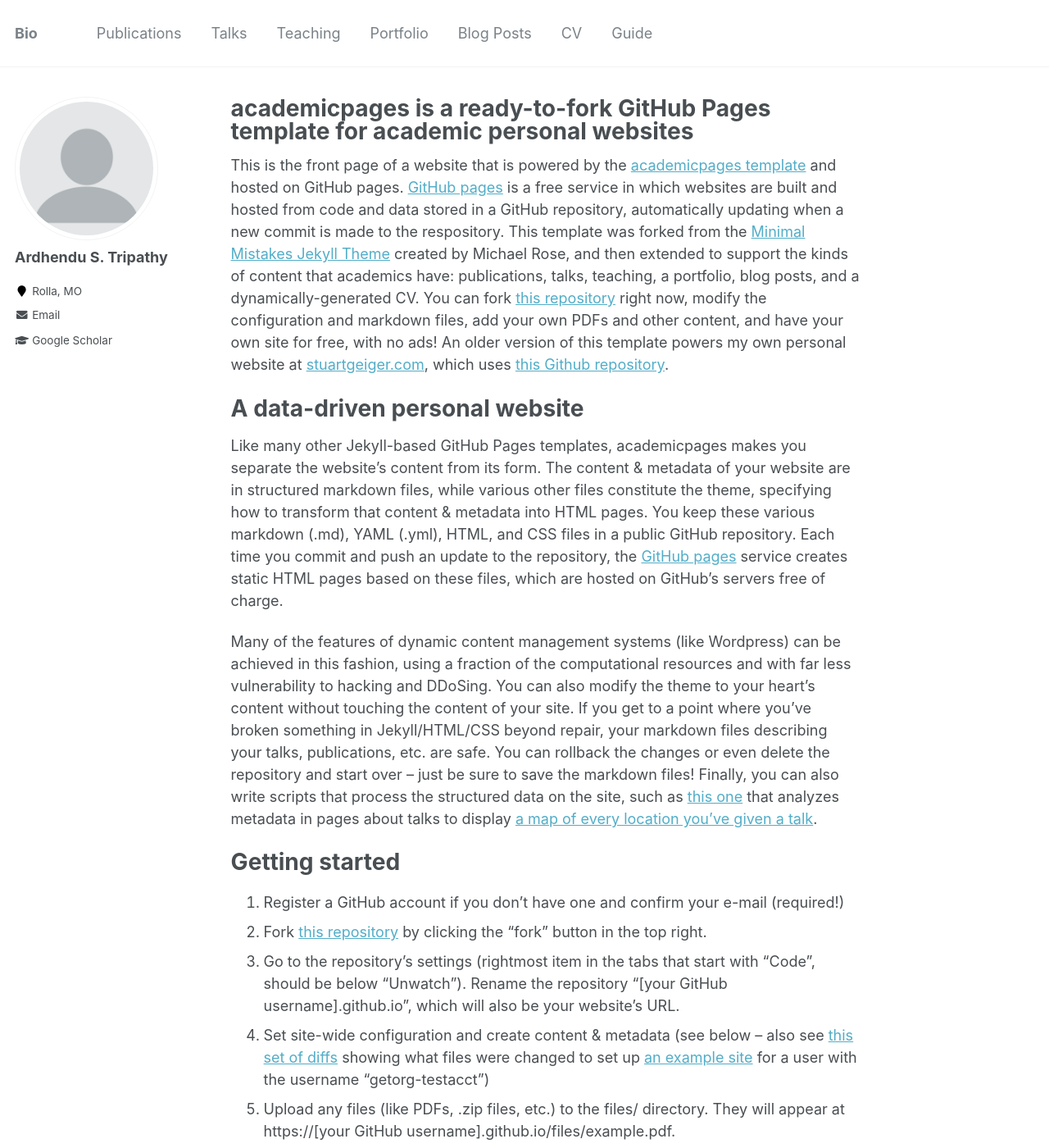
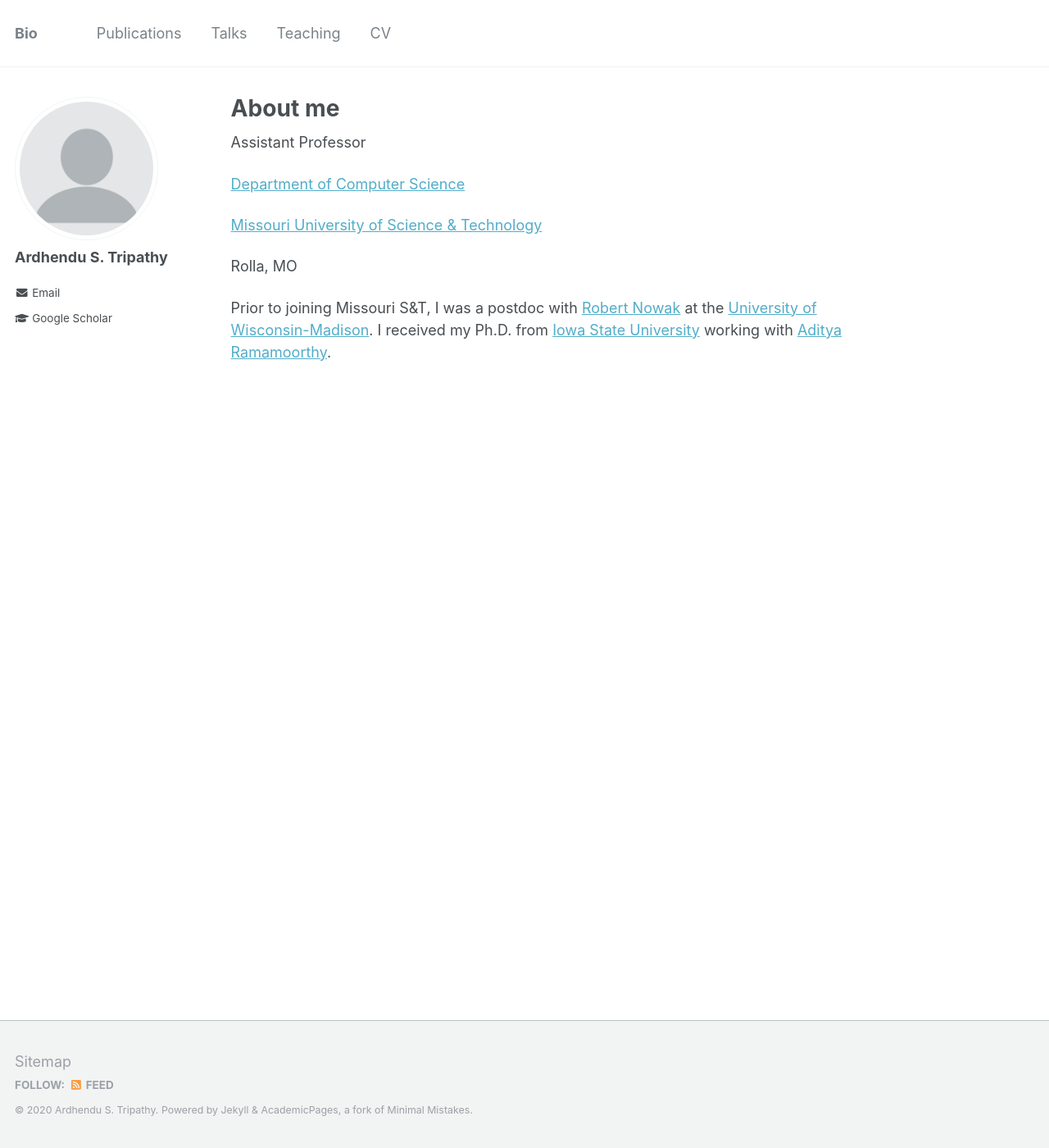
Before and after one commit to astripathy/astripathy.github.io, a Jekyll site: the page built from _pages/about.md, in a window 1280 px wide and 1400 px high. Shown: the whole window at 82% size. Built offline with Jekyll 4.4.1, drawn with Linux system fonts in a browser that asks for light colours; some of the changed text lies outside the part shown.

Commit message:
brief bio

```diff
--- a/_config.yml
+++ b/_config.yml
@@ -9,7 +9,7 @@
 locale                   : "en-US"
 title                    : "Bio"
 title_separator          : "-"
-name                     : &name "Home"
+name                     : &name "Ardhendu S. Tripathy"
 description              : &description "Research Summary"
 url                      : https://astripathy.github.io # the base hostname & protocol for your site e.g. "https://mmistakes.github.io"
 baseurl                  : "" # the subpath of your site, e.g. "/blog"
@@ -83,7 +83,7 @@ author:
   name             : "Ardhendu S. Tripathy"
   avatar           : "profile.png"
   bio              : " "
-  location         : "Rolla, MO"
+  location         : #"Rolla, MO"
   employer         :
   pubmed           :
   googlescholar    : "https://scholar.google.com/citations?user=OnebtwYAAAAJ&sortby=pubdate"
--- a/_data/navigation.yml
+++ b/_data/navigation.yml
@@ -9,14 +9,13 @@ main:
   - title: "Teaching"
     url: /teaching/
 
-  - title: "Portfolio"
-    url: /portfolio/
 
-  - title: "Blog Posts"
-    url: /year-archive/
+
+  # - title: "Blog Posts"
+  #   url: /year-archive/
 
   - title: "CV"
     url: /cv/
 
-  - title: "Guide"
-    url: /markdown/
+  # - title: "Guide"
+  #   url: /markdown/
--- a/_pages/about.md
+++ b/_pages/about.md
@@ -1,6 +1,6 @@
 ---
 permalink: /
-title: "academicpages is a ready-to-fork GitHub Pages template for academic personal websites"
+title: "About me"
 excerpt: "About me"
 author_profile: true
 redirect_from:
@@ -8,15 +8,19 @@ redirect_from:
   - /about.html
 ---
 
-This is the front page of a website that is powered by the [academicpages template](https://github.com/academicpages/academicpages.github.io) and hosted on GitHub pages. [GitHub pages](https://pages.github.com) is a free service in which websites are built and hosted from code and data stored in a GitHub repository, automatically updating when a new commit is made to the respository. This template was forked from the [Minimal Mistakes Jekyll Theme](https://mmistakes.github.io/minimal-mistakes/) created by Michael Rose, and then extended to support the kinds of content that academics have: publications, talks, teaching, a portfolio, blog posts, and a dynamically-generated CV. You can fork [this repository](https://github.com/academicpages/academicpages.github.io) right now, modify the configuration and markdown files, add your own PDFs and other content, and have your own site for free, with no ads! An older version of this template powers my own personal website at [stuartgeiger.com](http://stuartgeiger.com), which uses [this Github repository](https://github.com/staeiou/staeiou.github.io).
+Assistant Professor
 
-A data-driven personal website
-======
-Like many other Jekyll-based GitHub Pages templates, academicpages makes you separate the website's content from its form. The content & metadata of your website are in structured markdown files, while various other files constitute the theme, specifying how to transform that content & metadata into HTML pages. You keep these various markdown (.md), YAML (.yml), HTML, and CSS files in a public GitHub repository. Each time you commit and push an update to the repository, the [GitHub pages](https://pages.github.com/) service creates static HTML pages based on these files, which are hosted on GitHub's servers free of charge.
+[Department of Computer Science](https://cs.mst.edu)
 
-Many of the features of dynamic content management systems (like Wordpress) can be achieved in this fashion, using a fraction of the computational resources and with far less vulnerability to hacking and DDoSing. You can also modify the theme to your heart's content without touching the content of your site. If you get to a point where you've broken something in Jekyll/HTML/CSS beyond repair, your markdown files describing your talks, publications, etc. are safe. You can rollback the changes or even delete the repository and start over -- just be sure to save the markdown files! Finally, you can also write scripts that process the structured data on the site, such as [this one](https://github.com/academicpages/academicpages.github.io/blob/master/talkmap.ipynb) that analyzes metadata in pages about talks to display [a map of every location you've given a talk](https://academicpages.github.io/talkmap.html).
+[Missouri University of Science & Technology](https://mst.edu)
 
-Getting started
+Rolla, MO
+
+
+Prior to joining Missouri S&T, I was a postdoc with [Robert Nowak](https://nowak.ece.wisc.edu/) at the [University of Wisconsin-Madison](www.wisc.edu). I received my Ph.D. from [Iowa State University](www.iastate.edu) working with [Aditya Ramamoorthy](www.ece.iastate.edu/adityar/).
+
+
+<!-- Getting started
 ======
 1. Register a GitHub account if you don't have one and confirm your e-mail (required!)
 1. Fork [this repository](https://github.com/academicpages/academicpages.github.io) by clicking the "fork" button in the top right.
@@ -29,22 +33,5 @@ Site-wide configuration
 ------
 The main configuration file for the site is in the base directory in [_config.yml](https://github.com/academicpages/academicpages.github.io/blob/master/_config.yml), which defines the content in the sidebars and other site-wide features. You will need to replace the default variables with ones about yourself and your site's github repository. The configuration file for the top menu is in [_data/navigation.yml](https://github.com/academicpages/academicpages.github.io/blob/master/_data/navigation.yml). For example, if you don't have a portfolio or blog posts, you can remove those items from that navigation.yml file to remove them from the header.
 
-Create content & metadata
-------
-For site content, there is one markdown file for each type of content, which are stored in directories like _publications, _talks, _posts, _teaching, or _pages. For example, each talk is a markdown file in the [_talks directory](https://github.com/academicpages/academicpages.github.io/tree/master/_talks). At the top of each markdown file is structured data in YAML about the talk, which the theme will parse to do lots of cool stuff. The same structured data about a talk is used to generate the list of talks on the [Talks page](https://academicpages.github.io/talks), each [individual page](https://academicpages.github.io/talks/2012-03-01-talk-1) for specific talks, the talks section for the [CV page](https://academicpages.github.io/cv), and the [map of places you've given a talk](https://academicpages.github.io/talkmap.html) (if you run this [python file](https://github.com/academicpages/academicpages.github.io/blob/master/talkmap.py) or [Jupyter notebook](https://github.com/academicpages/academicpages.github.io/blob/master/talkmap.ipynb), which creates the HTML for the map based on the contents of the _talks directory).
-
-**Markdown generator**
-
-I have also created [a set of Jupyter notebooks](https://github.com/academicpages/academicpages.github.io/tree/master/markdown_generator
-) that converts a CSV containing structured data about talks or presentations into individual markdown files that will be properly formatted for the academicpages template. The sample CSVs in that directory are the ones I used to create my own personal website at stuartgeiger.com. My usual workflow is that I keep a spreadsheet of my publications and talks, then run the code in these notebooks to generate the markdown files, then commit and push them to the GitHub repository.
-
-How to edit your site's GitHub repository
-------
-Many people use a git client to create files on their local computer and then push them to GitHub's servers. If you are not familiar with git, you can directly edit these configuration and markdown files directly in the github.com interface. Navigate to a file (like [this one](https://github.com/academicpages/academicpages.github.io/blob/master/_talks/2012-03-01-talk-1.md) and click the pencil icon in the top right of the content preview (to the right of the "Raw | Blame | History" buttons). You can delete a file by clicking the trashcan icon to the right of the pencil icon. You can also create new files or upload files by navigating to a directory and clicking the "Create new file" or "Upload files" buttons.
-
 Example: editing a markdown file for a talk
-![Editing a markdown file for a talk](/images/editing-talk.png)
-
-For more info
-------
-More info about configuring academicpages can be found in [the guide](https://academicpages.github.io/markdown/). The [guides for the Minimal Mistakes theme](https://mmistakes.github.io/minimal-mistakes/docs/configuration/) (which this theme was forked from) might also be helpful.
+![Editing a markdown file for a talk](/images/editing-talk.png) -->
```
